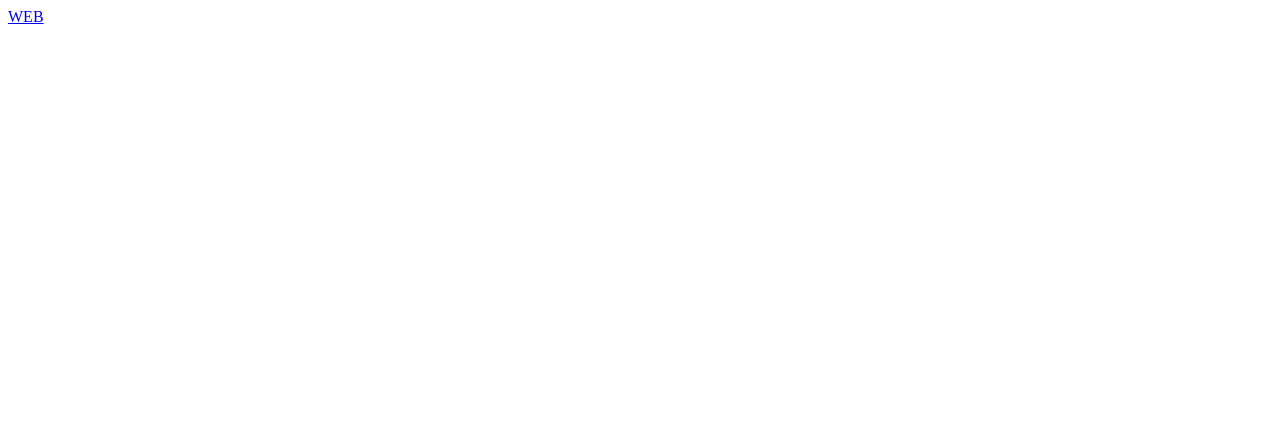
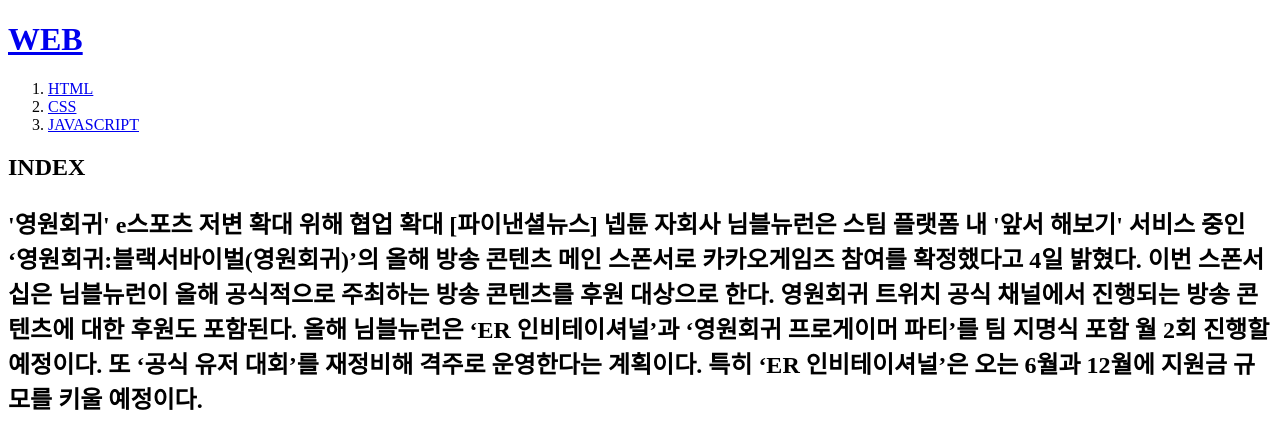
Before and after one commit to RIXIX/web, a plain HTML site: page index.html in a window 1280 px wide. Drawn offline with Linux system fonts and the light colour scheme.

Commit message:
Add files via upload

```diff
--- a/index.html
+++ b/index.html
@@ -9,9 +9,22 @@
 
 
 <body>
+    <h1><a href="index.html">WEB</a></h1>
+  <ol>
+    <li> <a href="1.html">HTML</a> </li>
+    <li> <a href="2.html">CSS</a> </li>
+    <li> <a href="3.html">JAVASCRIPT</a> </li>
+  </ol>
 
-  <a href="https://www.advancedwebranking.com/html/" target="_blank" title="궁둥둥둥">
-    WEB </a>
+  <h2>INDEX<h2>
+    <p>
+      '영원회귀' e스포츠 저변 확대 위해 협업 확대 [파이낸셜뉴스] 넵튠 자회사 님블뉴런은 스팀 플랫폼 내 '앞서 해보기' 서비스 중인 ‘영원회귀:블랙서바이벌(영원회귀)’의 올해 방송 콘텐츠 메인 스폰서로 카카오게임즈 참여를 확정했다고 4일 밝혔다.
+
+    이번 스폰서십은 님블뉴런이 올해 공식적으로 주최하는 방송 콘텐츠를 후원 대상으로 한다. 영원회귀 트위치 공식 채널에서 진행되는 방송 콘텐츠에 대한 후원도 포함된다.
+
+    올해 님블뉴런은 ‘ER 인비테이셔널’과 ‘영원회귀 프로게이머 파티’를 팀 지명식 포함 월 2회 진행할 예정이다. 또 ‘공식 유저 대회’를 재정비해 격주로 운영한다는 계획이다. 특히 ‘ER 인비테이셔널’은 오는 6월과 12월에 지원금 규모를 키울 예정이다.
+    <p>
+
 
 </body>
 
```
Also changed, not shown: 1.html (+0 -6 lines).
